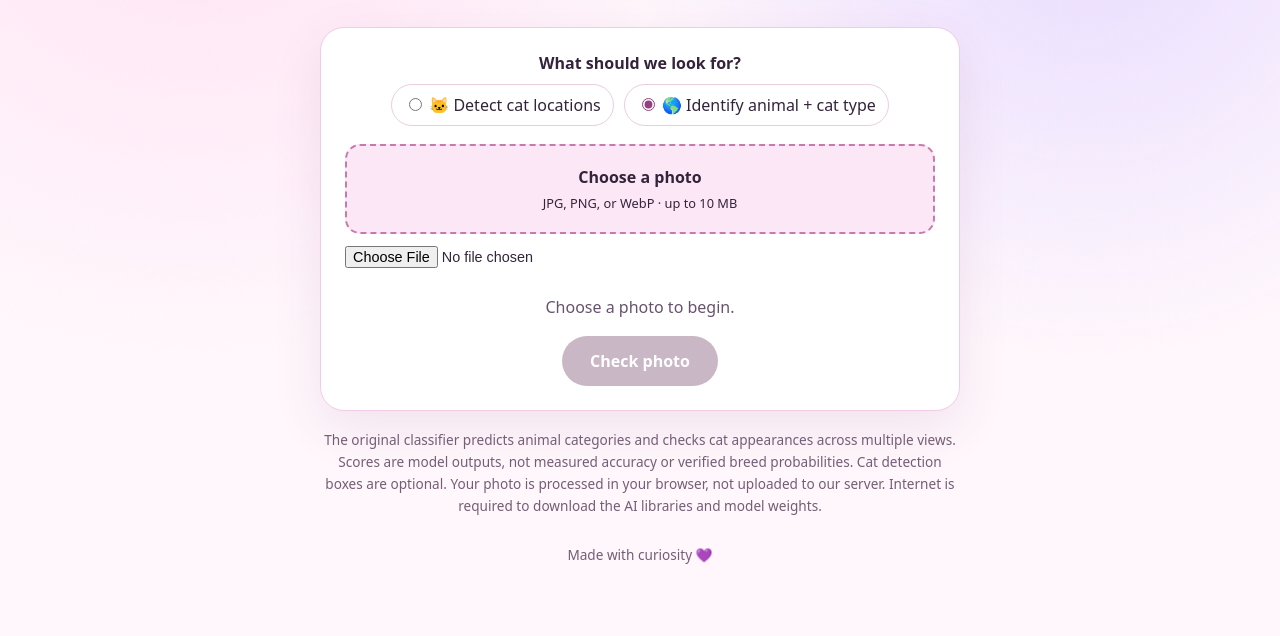
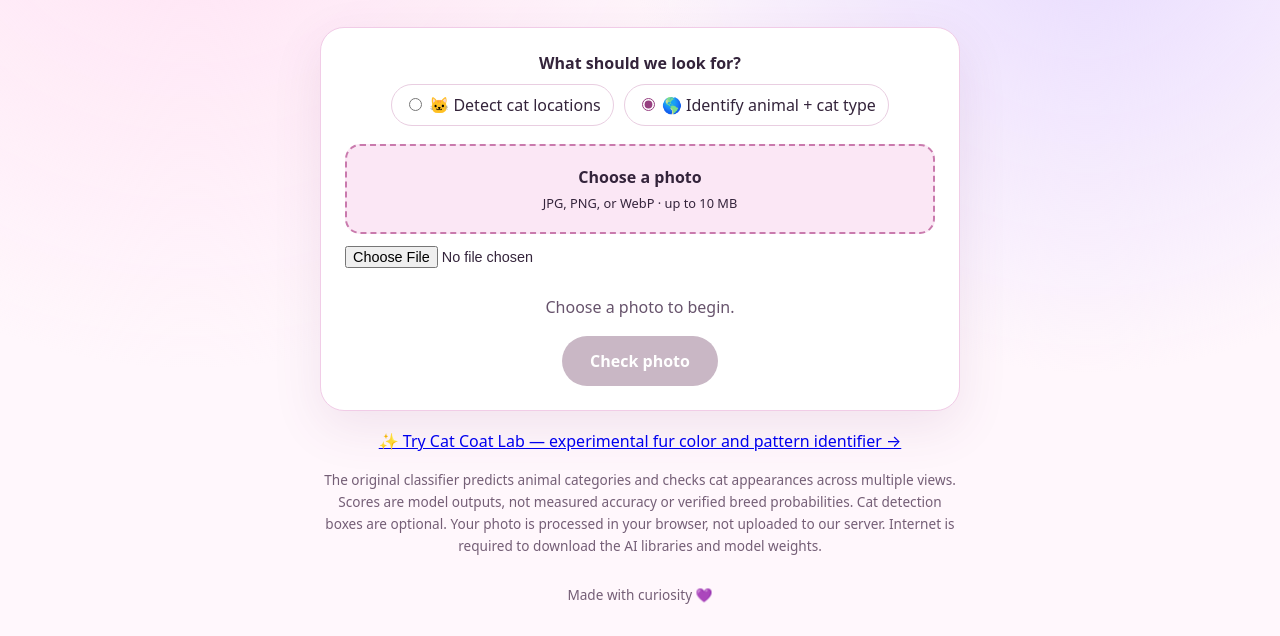
Before and after one commit to maplewashere00/little-animal-identifier, a plain HTML site: page index.html in a window 1280 px wide. Shown: the part 264-900 px from the top of the page. Before the commit the page ends 860 px from the top, so only its background shows below. Drawn offline with Linux system fonts and the light colour scheme.

Commit message:
ui: link to Cat Coat Lab experiment in same repository

```diff
--- a/index.html
+++ b/index.html
@@ -30,6 +30,7 @@
       <button id="identify" disabled>Check photo</button>
       <div id="results" class="results" aria-live="polite" hidden></div>
     </section>
+    <p class="intro"><a href="coat-lab/">✨ Try Cat Coat Lab — experimental fur color and pattern identifier →</a></p>
     <p class="note">The original classifier predicts animal categories and checks cat appearances across multiple views. Scores are model outputs, not measured accuracy or verified breed probabilities. Cat detection boxes are optional. Your photo is processed in your browser, not uploaded to our server. Internet is required to download the AI libraries and model weights.</p>
     <footer>Made with curiosity 💜</footer>
   </main>
```
